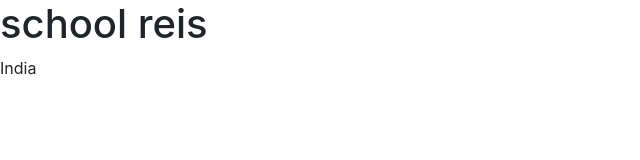
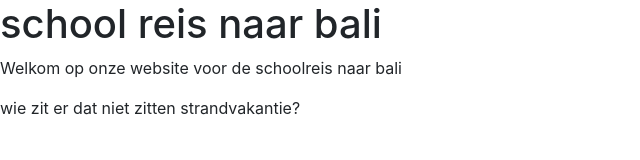
Before and after one commit to wesleymertens/reis_site, a plain HTML site: page index.html in a window 1280 px wide. Shown: the whole page, without its empty margins (0-640 px from the left). Drawn offline with nearby package versions, Linux system fonts and the light colour scheme.

Commit message:
update homepage

```diff
--- a/index.html
+++ b/index.html
@@ -13,8 +13,9 @@
 </head>
 
 <body>
-    <h1>school reis</h1>
-    <p>India</p>
+    <h1>school reis naar bali</h1>
+    <p>Welkom op onze website voor de schoolreis naar bali</p>
+    <p>wie zit er dat niet zitten strandvakantie?</p>
 
     <!-- Optional JavaScript -->
     <!-- jQuery first, then Popper.js, then Bootstrap JS -->
```
